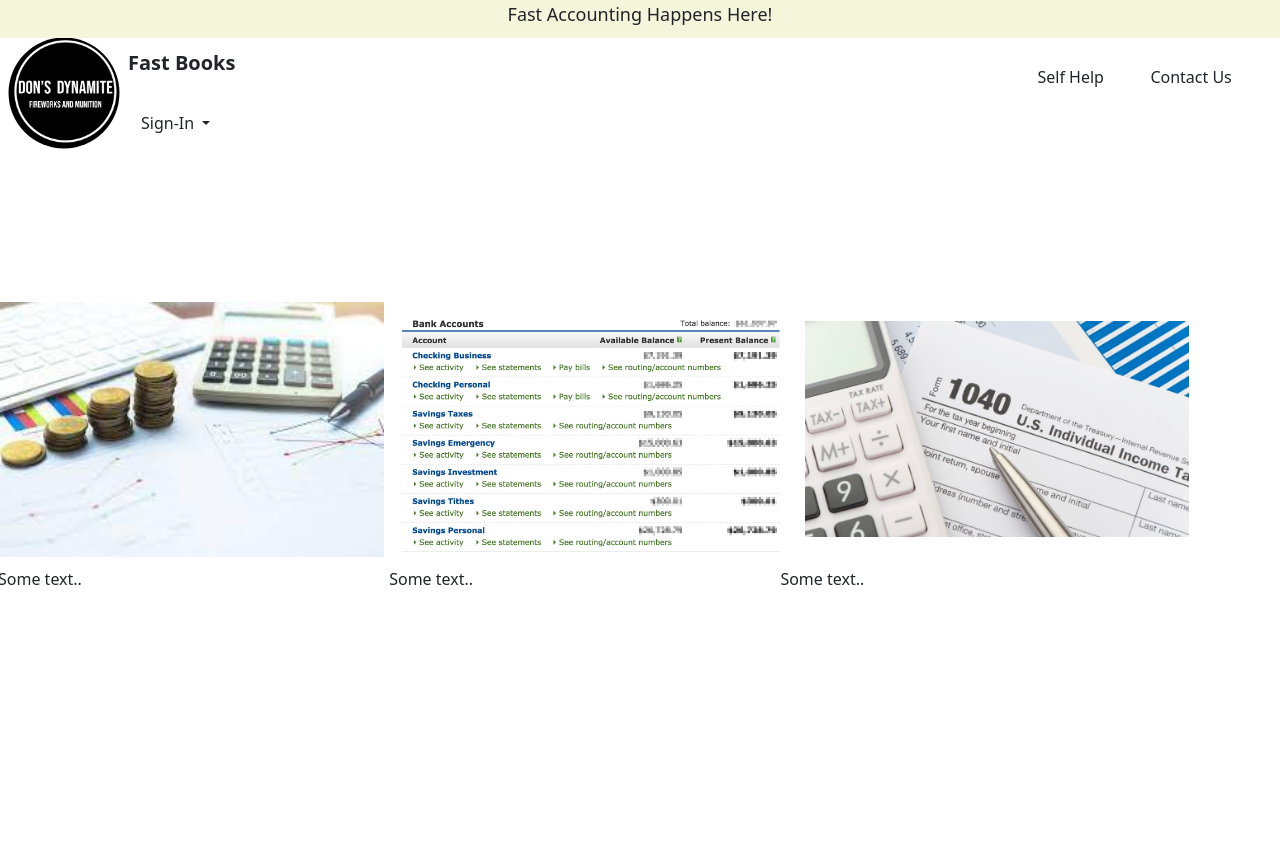
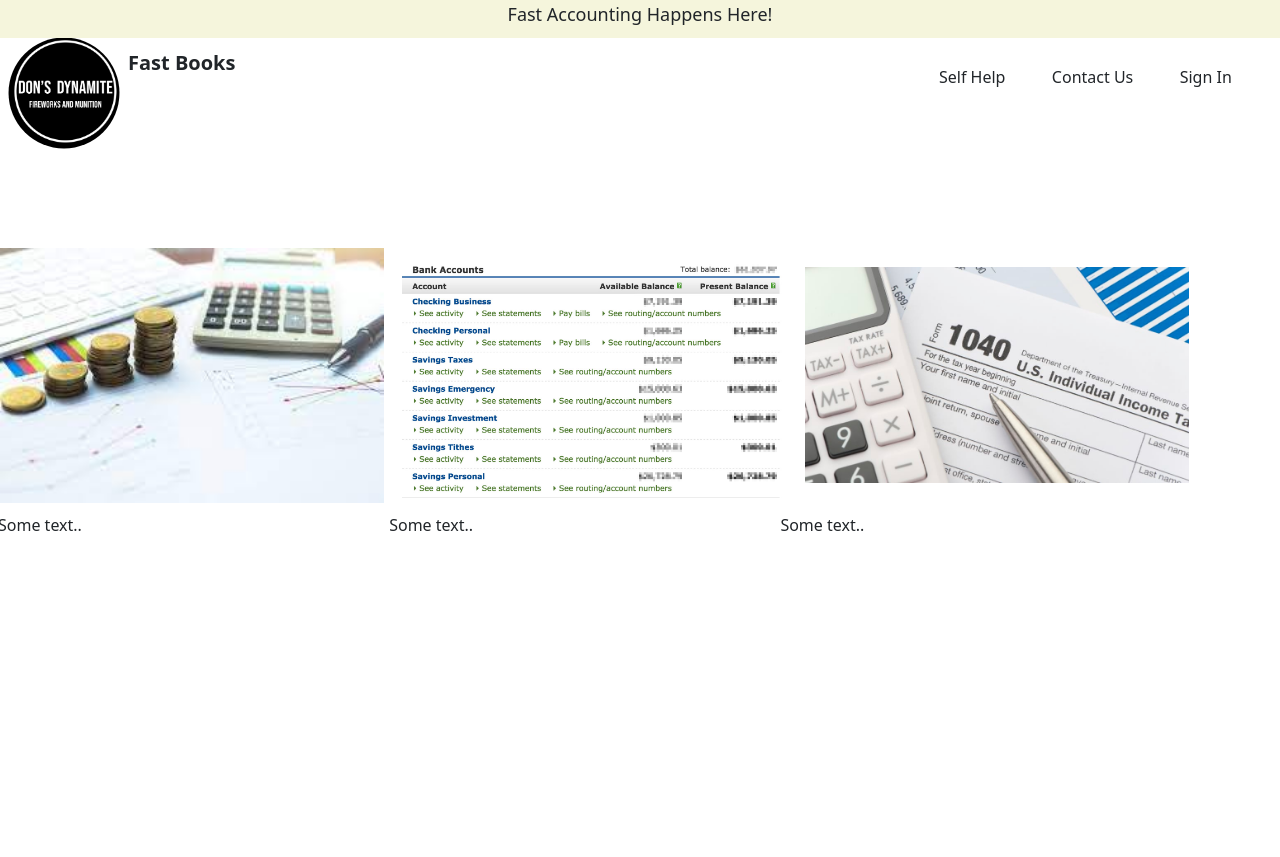
Before and after one commit to Doctor-Queue/Fastbooks, a plain HTML site: page index.html in a window 1280 px wide. After the commit the page ends 803 px from the top, so only its background shows below. Drawn offline with nearby package versions, Linux system fonts and the light colour scheme.

Commit message:
Updated INDEX.HTML
Sign In dropdown is now a button

```diff
--- a/index.html
+++ b/index.html
@@ -102,16 +102,10 @@ https://getbootstrap.com/docs/4.0/components/dropdowns/
                 <button type="button" class="btn"> Contact Us </button>
                     <!--  tabs between options-->
                     <span class="tab1"> </span>
-                <!--Sign In Options -->
-                <div class="dropdown" style="display:inline-block">
-                    <!--Sign In Dropdown -->
-                    <button type="button" class="btn btn-default dropdown-toggle" id="signindropdown" data-bs-toggle="dropdown"> Sign-In <span class="caret"></span></button>
-                        <ul class="dropdown-menu" aria-labelledby="dropdownMenu1">
-                            <li><a href="user.html"> User</a></li>
-                            <li><a href="manager.html">Manager</a></li>
-                            <li><a href="admin.html">Admin</a></li>
-                        </ul>
-                </div>
+                <!--Sign In  -->
+                <button type="button" class="btn" onclick="location.href='Login.html'"> Sign In </button>
+                    <!--  tabs between options-->
+                    <span class="tab1"> </span>
             </b>
         </span>
         </p>
@@ -148,5 +142,19 @@ https://getbootstrap.com/docs/4.0/components/dropdowns/
 </section>
 
 
+<!--
+   FOR DROPDOWN:
+        <div class="dropdown" style="display:inline-block">
+                    //Sign In Dropdown
+                    <button type="button" class="btn btn-default dropdown-toggle" id="signindropdown" data-bs-toggle="dropdown"> Sign-In <span class="caret"></span></button>
+                        <ul class="dropdown-menu" aria-labelledby="dropdownMenu1">
+                            <li><a href="user.html"> User</a></li>
+                            <li><a href="manager.html">Manager</a></li>
+                            <li><a href="admin.html">Admin</a></li>
+                        </ul>
+                </div>
+
+-->
+
 </body>
 </html>
```
